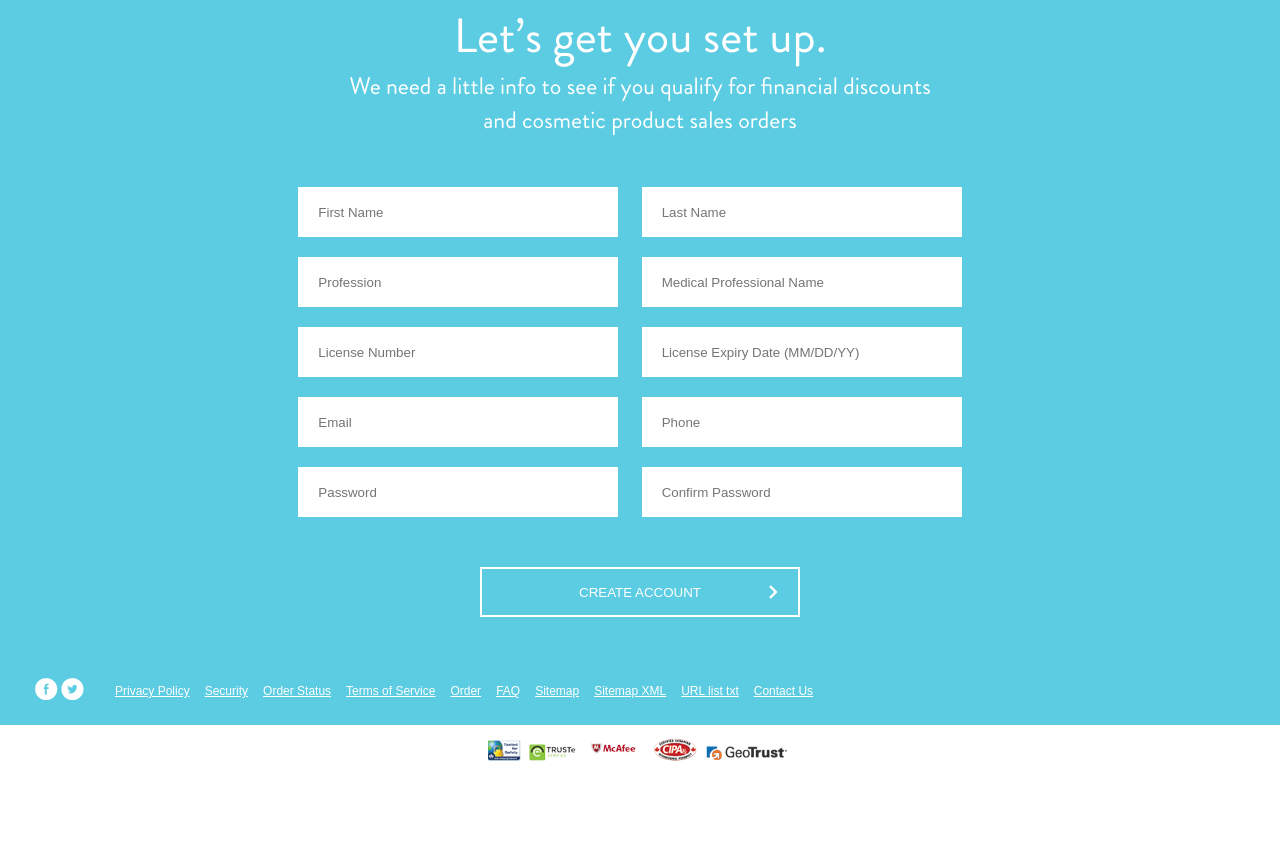
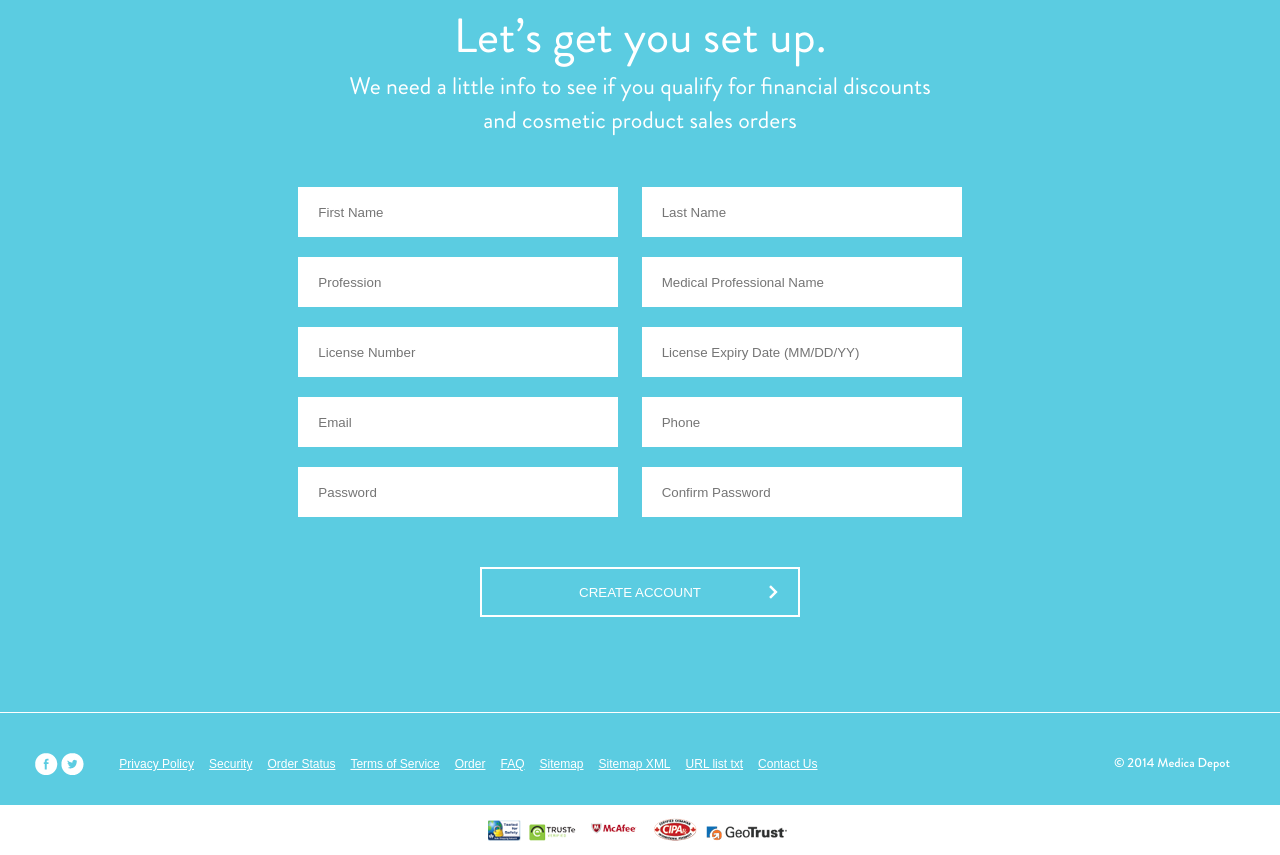
Before and after one commit to coderiver/medica, a plain HTML site: page index.html in a window 1280 px wide. Shown: the part 1765-2620 px from the top of the page. Before the commit the page ends 2540 px from the top, so only its background shows below. Drawn offline with Linux system fonts and the light colour scheme.

Commit message:
footer fix

```diff
--- a/index.html
+++ b/index.html
@@ -153,11 +153,15 @@
 					Create Account
 				</button>
 			</div>
-			<div class="home__social">
+	</section>
+<!--FOOTER-->
+	<footer>
+			<div class="footer__common">
+				<div class="footer__social">
 					<a href="https://www.facebook.com/"><img src="img/fb.png" alt="facebook"></a>
 					<a href="https://twitter.com/" ><img src="img/twitter.png" alt="twitter"></a>
 				</div>
-			<nav class="account__menu">
+				<nav class="footer__menu">
 					<ul>
 						<li><a href="#"><a href="#">Privacy Policy</a></li>
 						<li><a href="#"><a href="#">Security</a></li>
@@ -170,14 +174,16 @@
 						<li><a href="#"><a href="#">URL list txt</a></li>
 						<li><a href="#"><a href="#">Contact Us</a></li>
 					</ul>
-	</section>
-<!--FOOTER-->
-	<footer>
+				</nav>
+				<div class="footer__copyright">© 2014 Medica Depot</div>
+			</div>
+		<div class="footer__badges">
 			<a href="#"><img src="img/badge1.png" alt="Security Badge"></a>
 			<a href="#"><img src="img/badge2.png" alt="Security Badge"></a>
 			<a href="#"><img src="img/badge3.png" alt="Security Badge"></a>
 			<a href="#"><img src="img/badge4.png" alt="Security Badge"></a>
 			<a href="#"><img src="img/badge5.png" alt="Security Badge"></a>
+		</div>
 	</footer>
 </div>
 <!-- END out-->
--- a/sass/_common.sass
+++ b/sass/_common.sass
@@ -125,6 +125,20 @@ header
 			right: -73px
 			cursor: pointer
 
+//FOR PAGE PRODUCT SEARCH
+.header__search
+	margin-top: 6px
+	a
+		font-size: 18px
+		color: #FFF
+		text-decoration: none
+		display: inline-block
+		margin-right: 10px
+		&:last-child
+			margin-right: 0
+		&:hover
+			text-decoration: underline
+
 
 //SECTION HOME
 .home
@@ -244,6 +258,7 @@ header
 	background: #5bcce1
 	height: 830px
 	min-width: 1115px
+	padding-bottom: 80px
 
 .account__text
 	font-family: "BrandonGrotesque-Regular", Arial, sans-serif
@@ -282,21 +297,39 @@ header
 		height: 14px
 		right: 20px
 
-.account__menu
-	position: absolute
-	bottom: 25px
-	left: 115px
-	li
-		float: left
-		padding-right: 15px
-		&:hover a
-			text-decoration: none
-		a
-			color: #FFF
-
 //FOOTER
 footer
+	position: relative
+	background: #5bcce1
+
+.footer__common
+	position: absolute
+	bottom: 75px
+	width: 100%
+	border-top: 1px solid #fff
+	padding-top: 40px
+	.footer__social,
+	.footer__menu
+		float: left
+		margin-left: 35px
+	.footer__menu
+		margin-top: 3px
+		li
+			float: left
+			padding-right: 15px
+			&:hover a
+				text-decoration: none
+			a
+				color: #FFF
+	.footer__copyright
+		font: 13px "BrandonGrotesque-Medium", Arial, sans-serif
+		float: right
+		margin-right: 50px
+		color: #FFF
+
+.footer__badges
 	height: 50px
+	background: #FFF
 	text-align: center
 	a
 		display: inline-block
```
Also changed, not shown: css/screen.css. Lines whose indentation alone changed are shown as unchanged.
